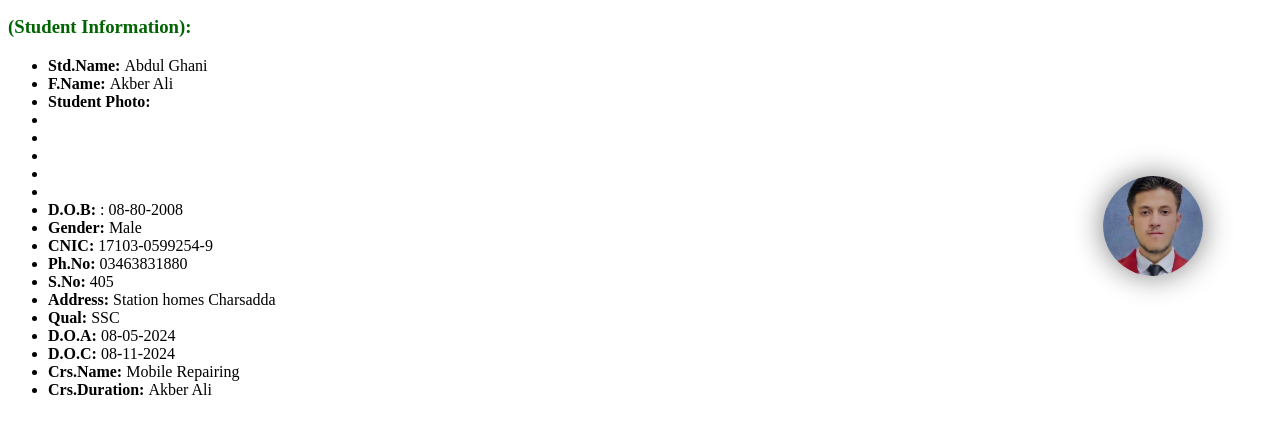
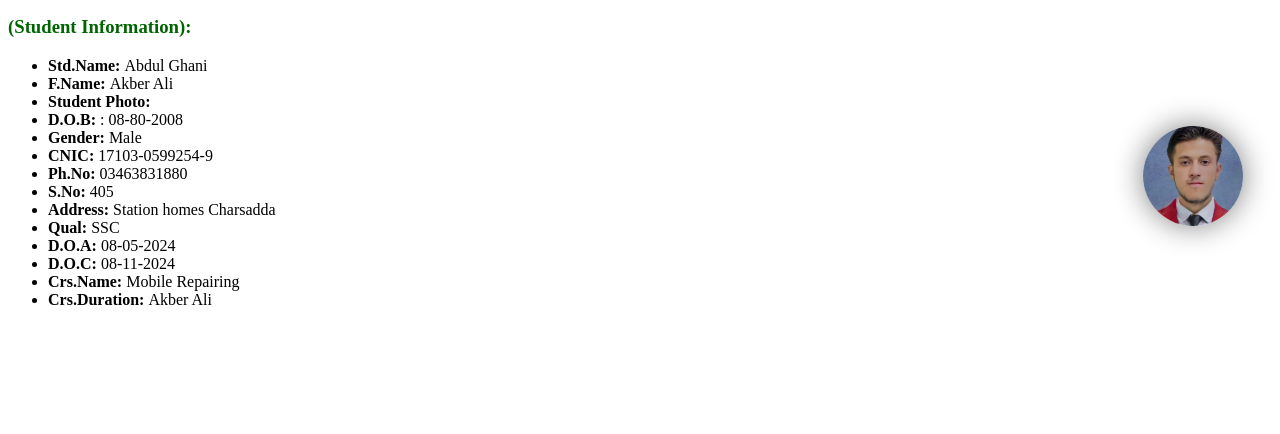
Before and after one commit to MySkillsInstitute/Student-Insformation, a plain HTML site: page index.html in a window 1280 px wide. Shown: the part 324-758 px from the top of the page. Drawn offline with Linux system fonts and the light colour scheme.

Commit message:
Update index.html

```diff
--- a/index.html
+++ b/index.html
@@ -49,8 +49,8 @@
 
   .student-container {
     position: absolute;
-    top: 500px;      /* 📍تصویر اور caption نیچے کرنے کے لیے height ایڈجسٹ */
-    right: 100px;     /* 📍دائیں طرف فاصلے کے لیے */
+    top: 450px;      /* 📍تصویر اور caption نیچے کرنے کے لیے height ایڈجسٹ */
+    right: 60px;     /* 📍دائیں طرف فاصلے کے لیے */
     text-align: center;
   }
 
@@ -141,11 +141,6 @@
     <li><strong>Std.Name: </strong>Abdul Ghani</li>
     <li><strong>F.Name: </strong> Akber Ali</li>
     <li><strong>Student Photo: </strong></li>
-    <li></li>
-    <li></li>
-    <li></li>
-    <li></li>
-    <li></li>
     <li><strong>D.O.B: </strong>:</strong> 08-80-2008</li>
     <li><strong>Gender: </strong> Male</li>
     <li><strong>CNIC: </strong>17103-0599254-9</li>
```
